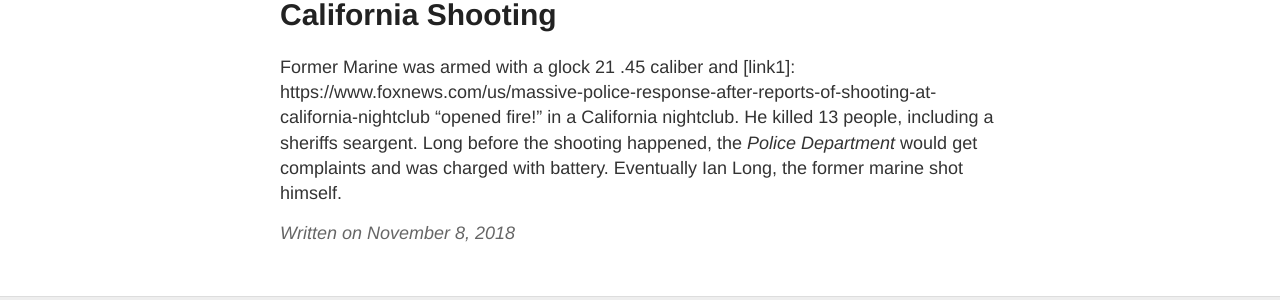
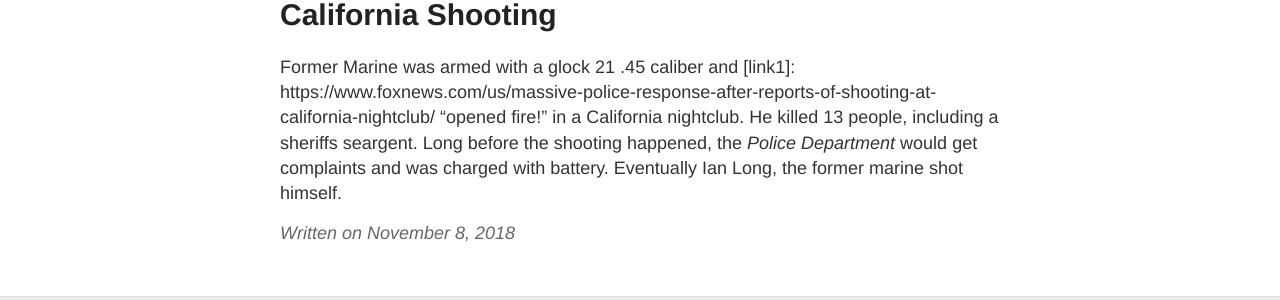
Before and after one commit to haazelv/haazelv.github.io, a Jekyll site: the page built from _posts/2018-11-8-In-The-News.md, in a window 1280 px wide. Shown: the part 253-553 px from the top of the page. Built offline with Jekyll 4.4.1, drawn with Linux system fonts in a browser that asks for light colours.

Commit message:
Update 2018-11-8-In-The-News.md

```diff
--- a/_posts/2018-11-8-In-The-News.md
+++ b/_posts/2018-11-8-In-The-News.md
@@ -4,4 +4,4 @@ title: Former Marine Goes on a Rampage.
 ---
 
 # California Shooting
-Former Marine was armed with a glock 21 .45 caliber and [link1]: https://www.foxnews.com/us/massive-police-response-after-reports-of-shooting-at-california-nightclub "opened fire!" in a California nightclub. He killed 13 people, including a sheriffs seargent. Long before the shooting happened, the _Police Department_ would get complaints and was charged with battery. Eventually Ian Long, the former marine shot himself.
+Former Marine was armed with a glock 21 .45 caliber and [link1]: https://www.foxnews.com/us/massive-police-response-after-reports-of-shooting-at-california-nightclub/ "opened fire!" in a California nightclub. He killed 13 people, including a sheriffs seargent. Long before the shooting happened, the _Police Department_ would get complaints and was charged with battery. Eventually Ian Long, the former marine shot himself.
```
